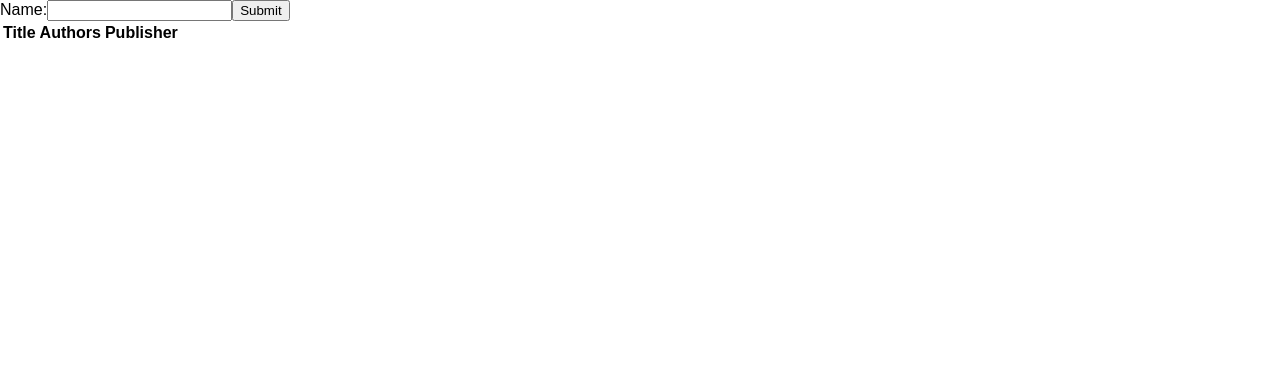
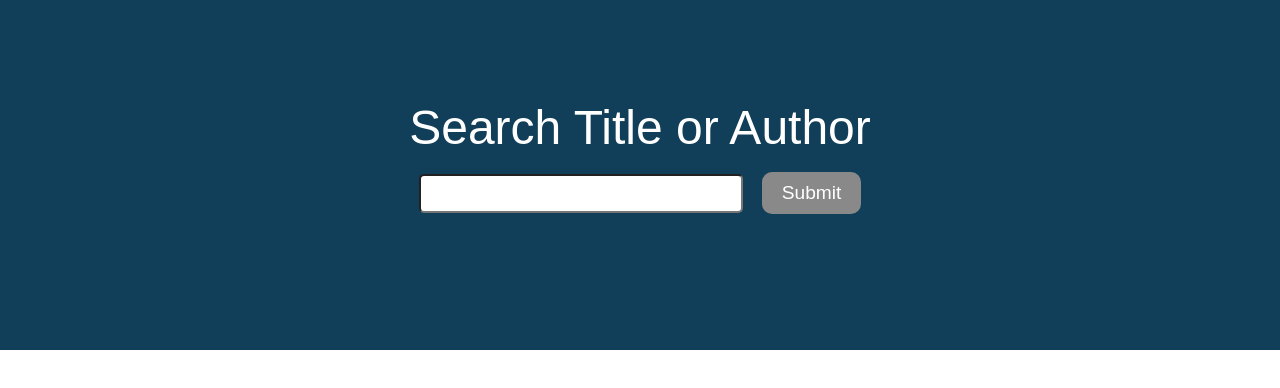
Before and after one commit to squareleaf/google-books-api, a React (Create React App) app: page / in a window 1280 px wide. Shown: the top 388 px of the page. Built offline with nearby package versions, Linux system fonts and the light colour scheme.

Commit message:
Add polish and css

```diff
--- a/src/App.css
+++ b/src/App.css
@@ -1,28 +1,57 @@
-.App {
+.search_container {
+  height: 350px;
+  font-size: 3em;
+  text-align: center;
+  background-color: #113E58;
+  color: #fff;
+}
+
+.search_form {
+  padding-top: 100px;
+}
+
+input[type="text"] {
+  height: 35px;
+  width: 300px;
+  padding: 0 10px;
+  font-size: 0.4em;
+  border-radius: 5px;
+}
+
+input[type="submit"] {
+  padding: 10px 20px;
+  margin-left: 1em;
+  font-size: 0.4em;
+  border: none;
+  border-radius: 10px;
+  background-color: #8a8989;
+  color: white;
+}
+
+.book_container {
   text-align: center;
 }
 
-.App-logo {
-  animation: App-logo-spin infinite 20s linear;
-  height: 80px;
+.book {
+  float: left;
+  width: 200px;
+  height: 250px;
+  margin: 2em 1em;
 }
 
-.App-header {
-  background-color: #222;
-  height: 150px;
-  padding: 20px;
-  color: white;
+.image_container {
+  min-height: 190px;
+  max-height: 190px;
 }
 
-.App-title {
-  font-size: 1.5em;
+img {
+  max-height: 190px;
 }
 
-.App-intro {
-  font-size: large;
+a {
+  color: #113E58;
 }
 
-@keyframes App-logo-spin {
-  from { transform: rotate(0deg); }
-  to { transform: rotate(360deg); }
+.publisher {
+  font-style: italic;
 }
--- a/src/Books.js
+++ b/src/Books.js
@@ -39,34 +39,27 @@ class Books extends Component {
     const { books } = this.state;
 
     return (
-      <div className="container">
-        <form onSubmit={this.handleSubmit}>
-          <label>
-            Name:
-            <input type="text" value={this.state.value} onChange={this.handleChange} />
-          </label>
-          <input type="submit" value="Submit" />
-        </form>
+      <div>
+        <div className="search_container">
+          <form onSubmit={this.handleSubmit} className="search_form">
+            <label>
+              Search Title or Author<br />
+              <input type="text" value={this.state.value} onChange={this.handleChange} />
+            </label>
+            <input type="submit" value="Submit" />
+          </form>
+        </div>
 
-        <table>
-        <tbody>
-          <tr>
-            <th>Title</th>
-            <th>Authors</th>
-            <th>Publisher</th>
-          </tr>
+        <div className="book_container">
           {books.map(book =>
-            <tr>
-              <td><a href={book.volumeInfo.infoLink}>{book.volumeInfo.title}</a></td>
-              <td>{book.volumeInfo.authors}</td>
-              <td>{book.volumeInfo.publisher}</td>
-              <td>
-                <img src={book.volumeInfo.imageLinks ? book.volumeInfo.imageLinks.smallThumbnail : ''} alt={book.volumeInfo.title} />
-              </td>
-            </tr>
+            <div className="book">
+              <div className="image_container"><img src={book.volumeInfo.imageLinks ? book.volumeInfo.imageLinks.smallThumbnail : ''} alt={book.volumeInfo.title} /></div>
+              <div><a href={book.volumeInfo.infoLink}>{book.volumeInfo.title}</a></div>
+              <div>{book.volumeInfo.authors[0]}</div>
+              <div className="publisher">{book.volumeInfo.publisher}</div>
+            </div>
           )}
-        </tbody>
-        </table>
+        </div>
       </div>
     );
   }
```
